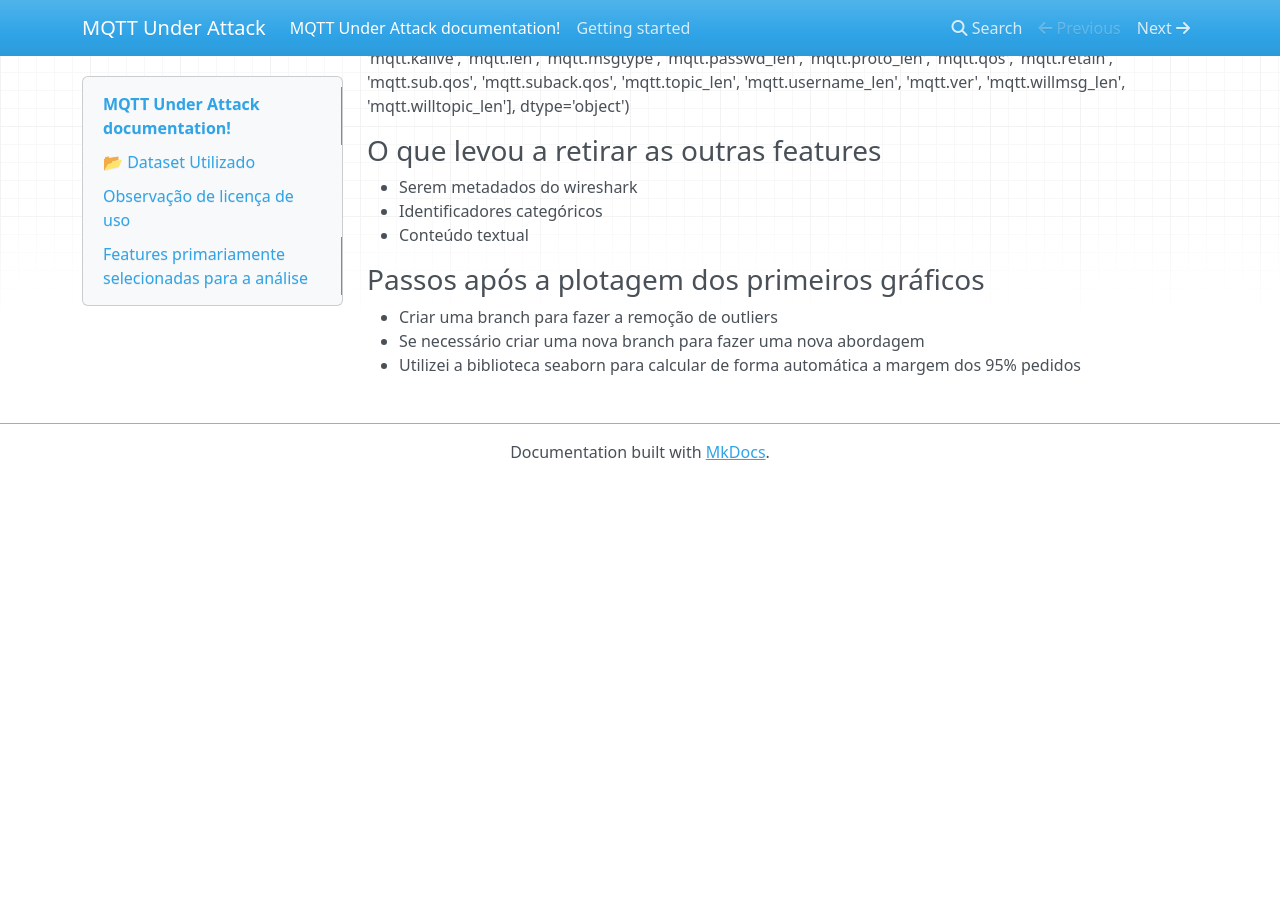
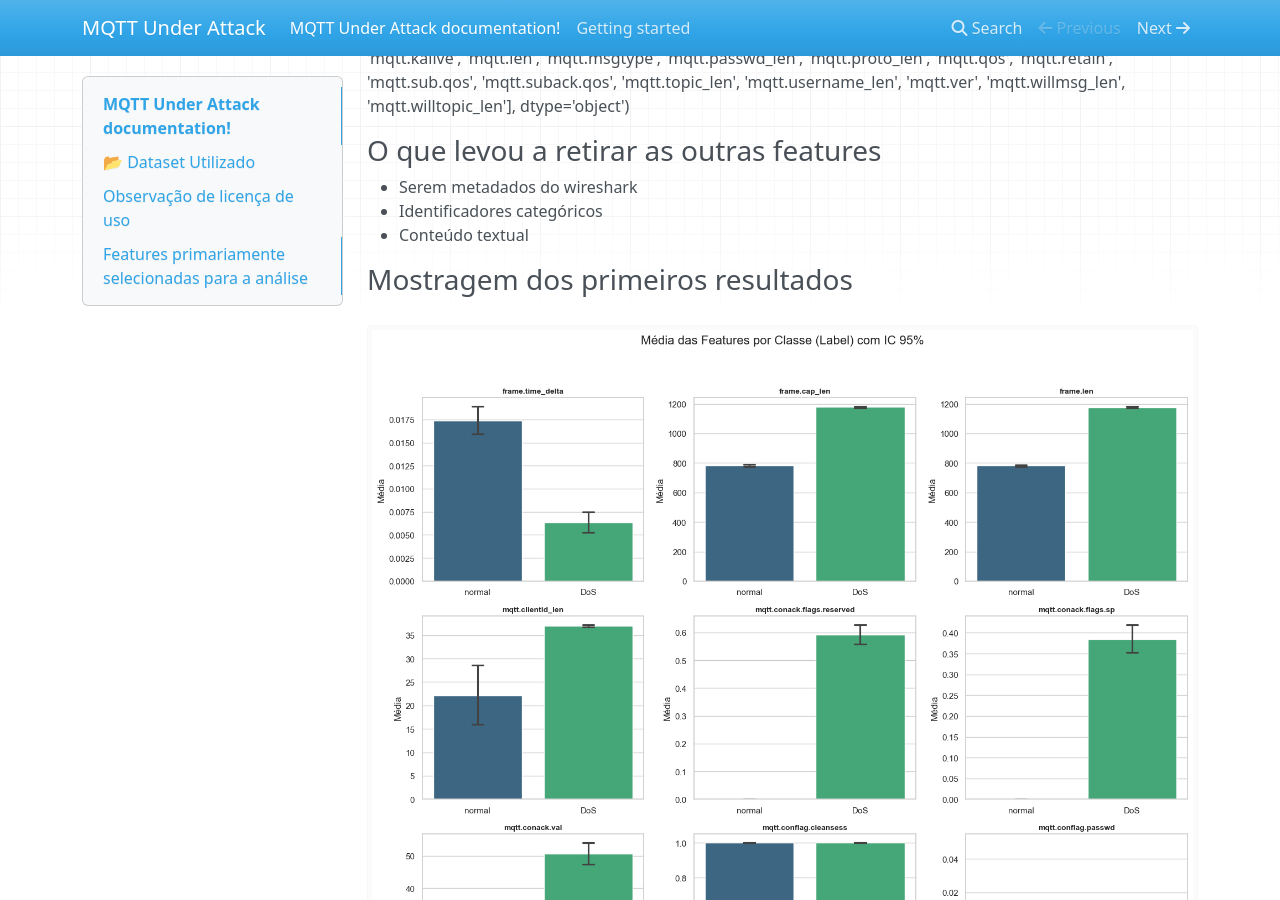
Before and after one commit to William-SWS/mqtt_under_attack, an MkDocs documentation site: the page built from docs/docs/index.md, in a window 1280 px wide and 900 px high, scrolled down 596 px. Built offline with MkDocs 1.6.1, drawn with Linux system fonts in a browser that asks for light colours; nearby versions of some CDN libraries; before the commit the page ends 1076 px from its top, so only the background shows below that.

Commit message:
docs: adicionando na documentação a imagem dos primeiros gráficos plotados

```diff
--- a/docs/docs/index.md
+++ b/docs/docs/index.md
@@ -58,6 +58,12 @@ Index(['frame.time_delta',
 - Identificadores categóricos
 - Conteúdo textual
 
+
+### Mostragem dos primeiros resultados
+
+![alt text](resultado_analise_exploratoria_1.png)
+
+
 ### Passos após a plotagem dos primeiros gráficos
 - Criar uma branch para fazer a remoção de outliers
 - Se necessário criar uma nova branch para fazer uma nova abordagem
```
Also changed, not shown: docs/docs/resultado_analise_exploratoria_1.png (added).
